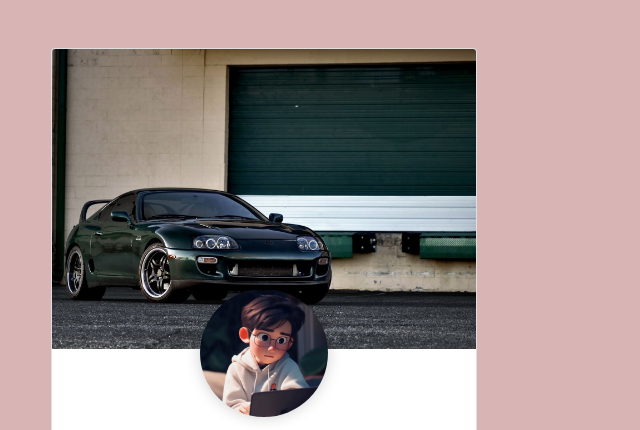
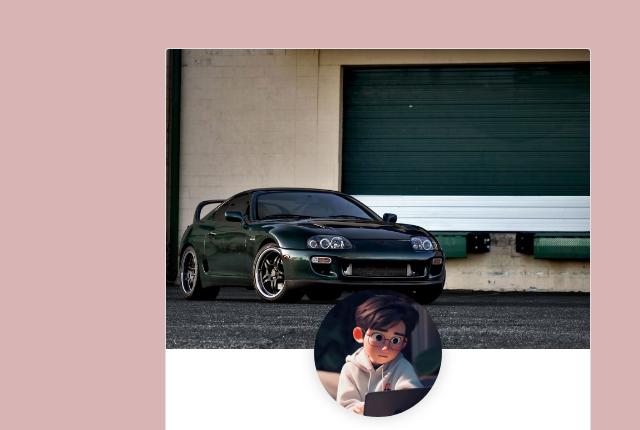
Before and after one commit to ngatv10/ngatv10.github.io, a plain HTML site: page index.html in a window 1280 px wide. Shown: the top 430 px of the page, without its empty margins (512-1152 px from the left). Drawn offline with nearby package versions, Linux system fonts and the light colour scheme.

Commit message:
Update index.html

```diff
--- a/index.html
+++ b/index.html
@@ -6,7 +6,7 @@
 	<link rel="stylesheet" href="https://maxcdn.bootstrapcdn.com/bootstrap/4.0.0/css/bootstrap.min.css">
 </head>
 <body>
-	<div class="padding">
+	<div class="padding d-flex justify-content-center">
 		<div class="col-md-8">
 			<!-- Column -->
 			<div class="card"> <img class="card-img-top" src="background.jpg" alt="Card image cap">
```
